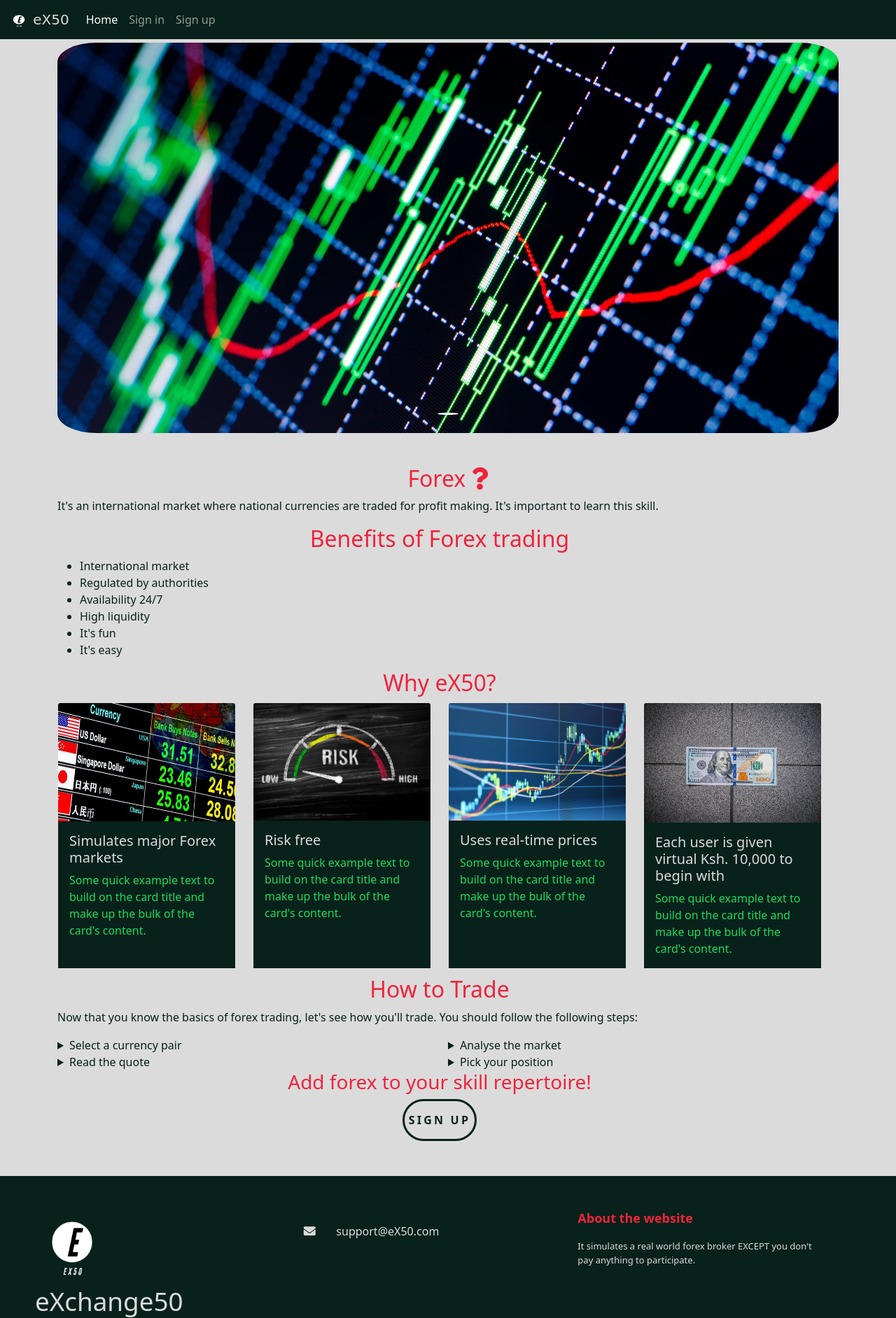
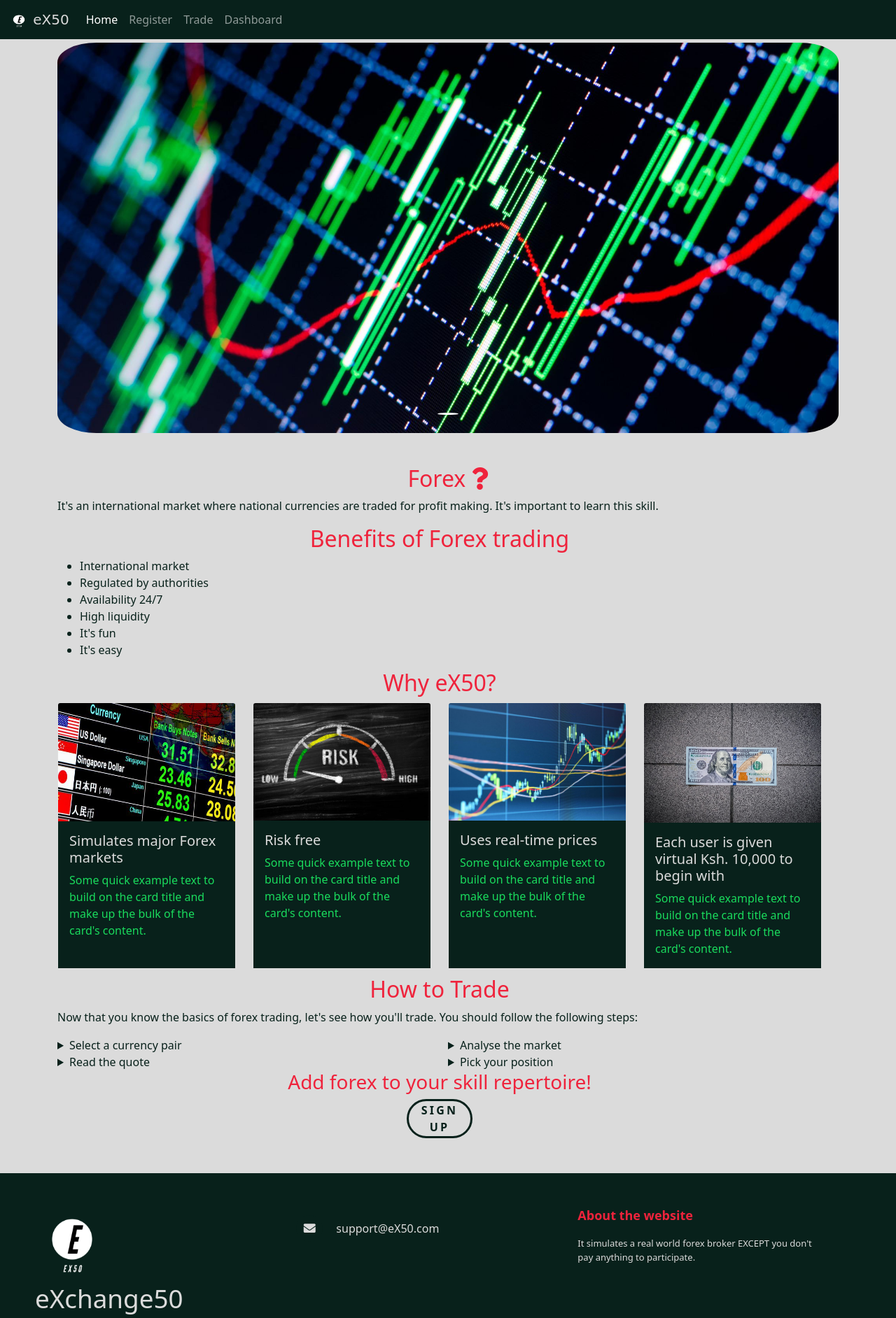
Before and after one commit to 0xOwen/exchange50, a Flask app: page / in a window 1280 px wide. Shown: the top 1884 px of the page at 70% size. Run offline with Flask 2, Linux system fonts and the light colour scheme; some libraries are stand-ins or nearby versions; some web fonts are replaced.

Commit message:
Revert "Implemented logout in both front and backend"
This reverts commit ab0ae5e753a83bf00351e81b77fe1455f2f2f2d3.

```diff
--- a/static/css/home.css
+++ b/static/css/home.css
@@ -46,12 +46,38 @@
 {
     margin-bottom:4%;
 }
+button {
+    letter-spacing: .2rem;
+	text-transform: uppercase;
+    font-weight: 600;
+    border: 3px solid;
+    border-radius: 40px;
+	float: left;
+	width:fit-content;
+	padding: 1% 2%;
+	background: none;
+	color: inherit;
+	z-index: 1;
+	-webkit-transition: border-color .3s, background-color .3s;
+	transition: border-color .3s, background-color .3s;
+}
+button:hover {
+	border-color: #785964;
+    color: #785964;
+	background-color: rgba(120, 89, 100, 0.1);
+    -webkit-transform: translate3d(0, -10%, 0);
+	transform: translate3d(0, -10%, 0);
+}
+button:hover::after {
+	opacity: 1;
+	-webkit-transform: translate3d(0, 0, 0);
+	transform: translate3d(0, 0, 0);
+}
 #action
 {
     display:flex;
     justify-content: center;
     align-items: center;
-    height: 60px;
 }
 .card-body
 {
--- a/static/css/styles.css
+++ b/static/css/styles.css
@@ -31,29 +31,28 @@ li .nav-link
 {
     color:#dbdbdb;
 }
-button
-{
+button {
     letter-spacing: .2rem;
 	text-transform: uppercase;
     font-weight: 600;
     border: 3px solid;
     border-radius: 40px;
-    height:100%;
+	float: left;
+	width:fit-content;
+	padding: 1% 2%;
 	background: none;
 	color: inherit;
 	z-index: 1;
 	-webkit-transition: border-color .3s, background-color .3s;
 	transition: border-color .3s, background-color .3s;
 }
-button:hover
-{
+button:hover {
 	border-color: #ef233c;
 	background-color: rgba(239, 35, 60, 0.1);
     -webkit-transform: translate3d(0, -10%, 0);
 	transform: translate3d(0, -10%, 0);
 }
-button:hover::after
-{
+button:hover::after {
 	opacity: 1;
 	-webkit-transform: translate3d(0, 0, 0);
 	transform: translate3d(0, 0, 0);
@@ -63,12 +62,3 @@ a
     color: inherit;
     text-decoration: inherit;
 }
-button#btnlogout
-{
-    color: #ef233c;
-    border-color: #dbdbdb;
-}
-button#btnlogout:hover
-{
-    border-color: #ef233c;
-}
--- a/templates/layout.html
+++ b/templates/layout.html
@@ -36,33 +36,19 @@
             <div class="collapse navbar-collapse" id="navbarNav">
                 <ul class="navbar-nav me-auto mb-2 mb-lg-0">
                     <li class="nav-item">
-                        <a href="/" class="nav-link active">Home</a>
+                        <a href="#" class="nav-link active">Home</a>
                     </li>
-                    {% if session.user_id %}
                     <li class="nav-item">
-                        <a href="/currency" class="nav-link">Trade</a>
+                     <a href="/register" class="nav-link">Register</a>
+                    </li>
+                    <li class="nav-item">
+                        <a href="/trade" class="nav-link">Trade</a>
                     </li>
                     <li class="nav-item">
                       <a href="/dashboard" class="nav-link">Dashboard</a>
-                    </li>
-                  </ul>
-
-                    <div class="d-flex">
-                      <a href="/logout">
-                        <button id="btnlogout">log out</button>
-                      </a>
-                    </div>
-                    {% else %}
-                    <li class="nav-item">
-                      <a href="/register" class="nav-link">Sign in</a>
-                    </li>
-                    <li class="nav-item">
-                      <a href="/register" class="nav-link">Sign up</a>
-                    </li>
-                    {% endif %}
+                  </li>
                 </ul>
             </div>
-
         </div>
     </nav>
 
```
